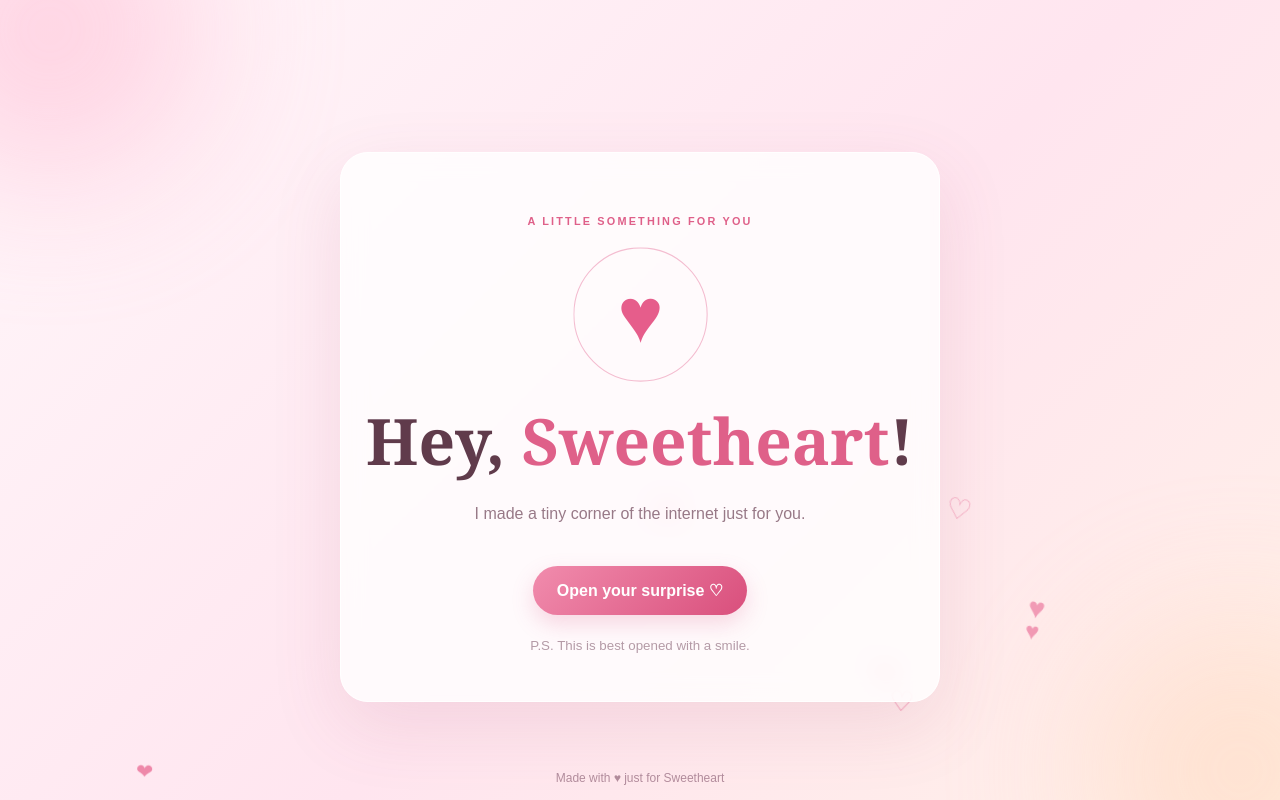
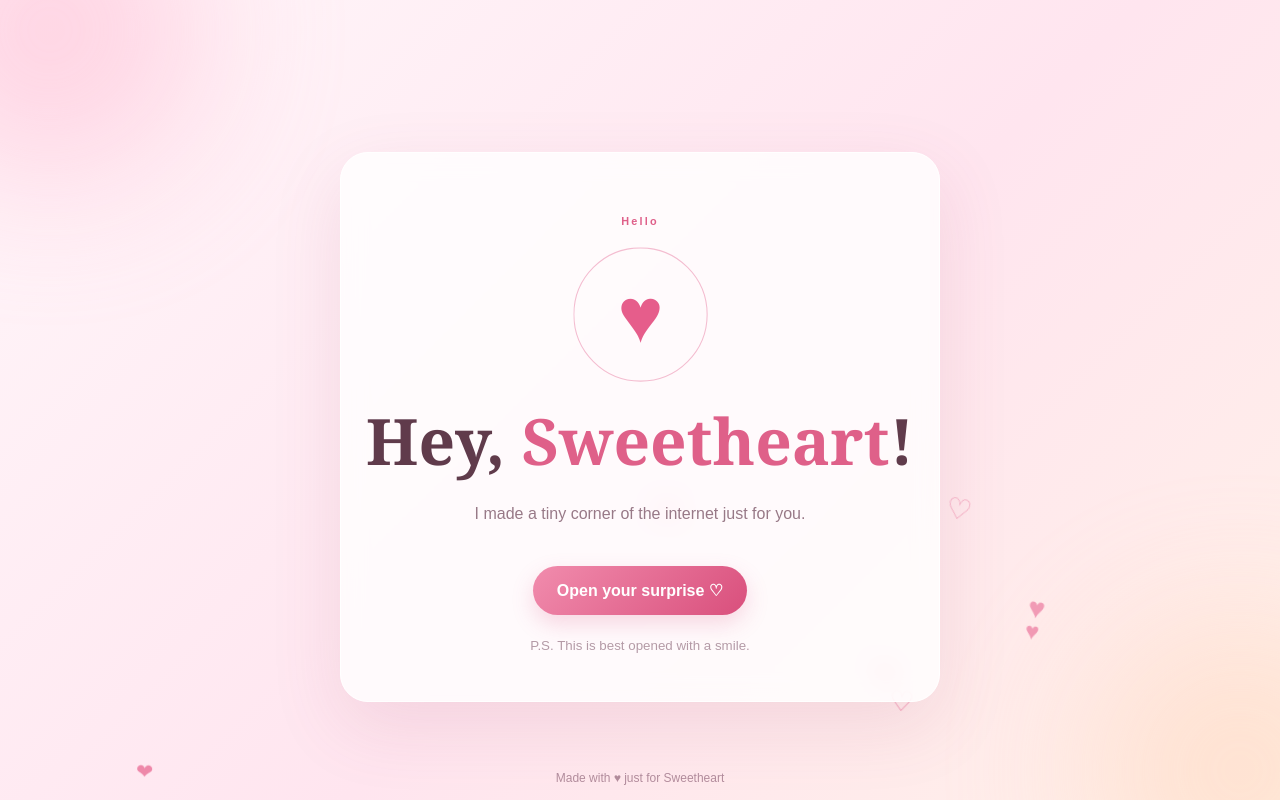
Before and after one commit to Prathamesh24599/MyLoveWebsite, a plain HTML site: page index.html in a window 1280 px wide. Drawn offline with Linux system fonts and the light colour scheme.

Commit message:
Add Hello

```diff
--- a/index.html
+++ b/index.html
@@ -9,7 +9,7 @@
 <div class="glow g1"></div><div class="glow g2"></div><div id="hearts"></div>
 <main class="card">
 <section class="screen active" id="welcome">
-<p class="eyebrow">A LITTLE SOMETHING FOR YOU</p><div class="orbit">♥</div>
+<p class="eyebrow">Hello</p><div class="orbit">♥</div>
 <h1>Hey, <em>Sweetheart</em>!</h1><p>I made a tiny corner of the internet just for you.</p>
 <button id="start">Open your surprise ♡</button><small>P.S. This is best opened with a smile.</small>
 </section>
```
